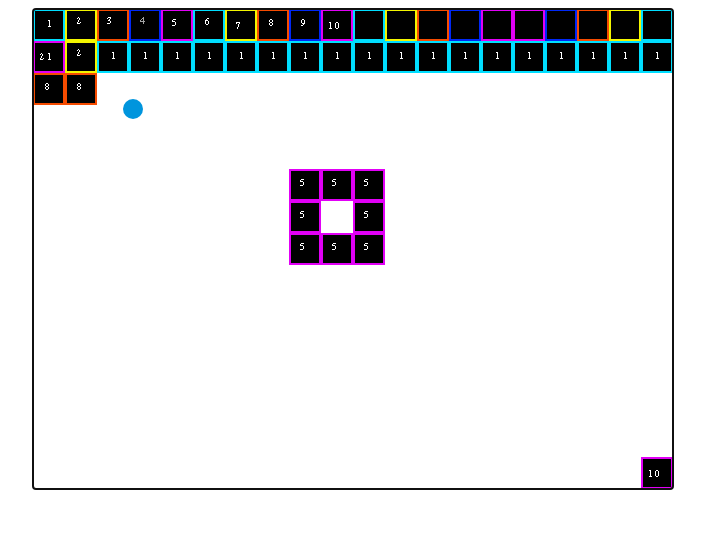
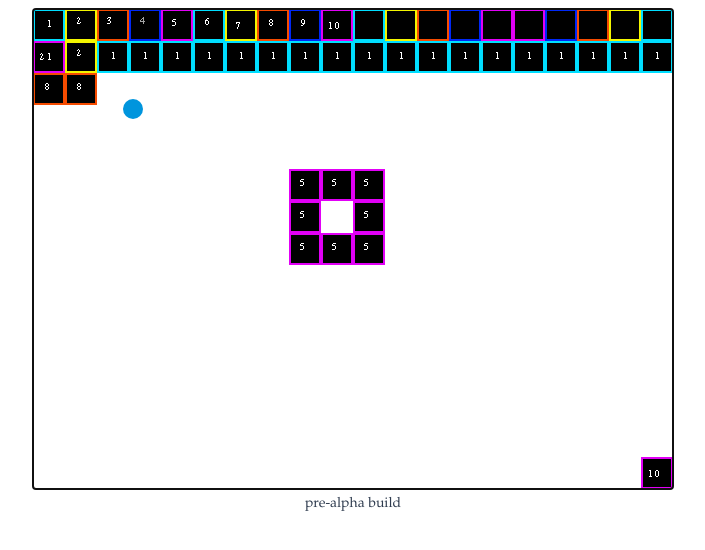
Before and after one commit to patschreiber/fiend, a website: page src/index.html in a window 1280 px wide. Shown: the whole page, without its empty margins (287-992 px from the left). Drawn offline with Linux system fonts and the light colour scheme; files whose address does not match are found by name.

Commit message:
Some front-end love

```diff
--- a/src/index.html
+++ b/src/index.html
@@ -5,6 +5,16 @@
     <meta charset="utf-8">
     <title>Fiend</title>
     <style>
+        body {
+            font-family: "Palatino", "Times New Roman", serif;
+            font-size: 14px;
+            line-height: 1.8rem;
+            font-weight: 400;
+            color: #2e3b4e;
+        }
+        .caption {
+            text-align: center;
+        }
         canvas{
             border: 1px solid #000;
             display: block;
@@ -12,9 +22,13 @@
         }
     </style>
 </head>
-<body>
-    <div id="fiend-game"></div>
+<body class="fiend-ornamental-viewport">
+    <div id="fiend-game">
 
+        <!-- The game canvas gets dynamically generated and placed here. -->
+
+        <div class="caption">pre-alpha build</div>
+    </div>
     <!-- Init -->
     <!-- <script src="src/game.js"></script> -->
     <script src="bundle.js"></script>
```
Also changed, not shown: dist/index.html.
